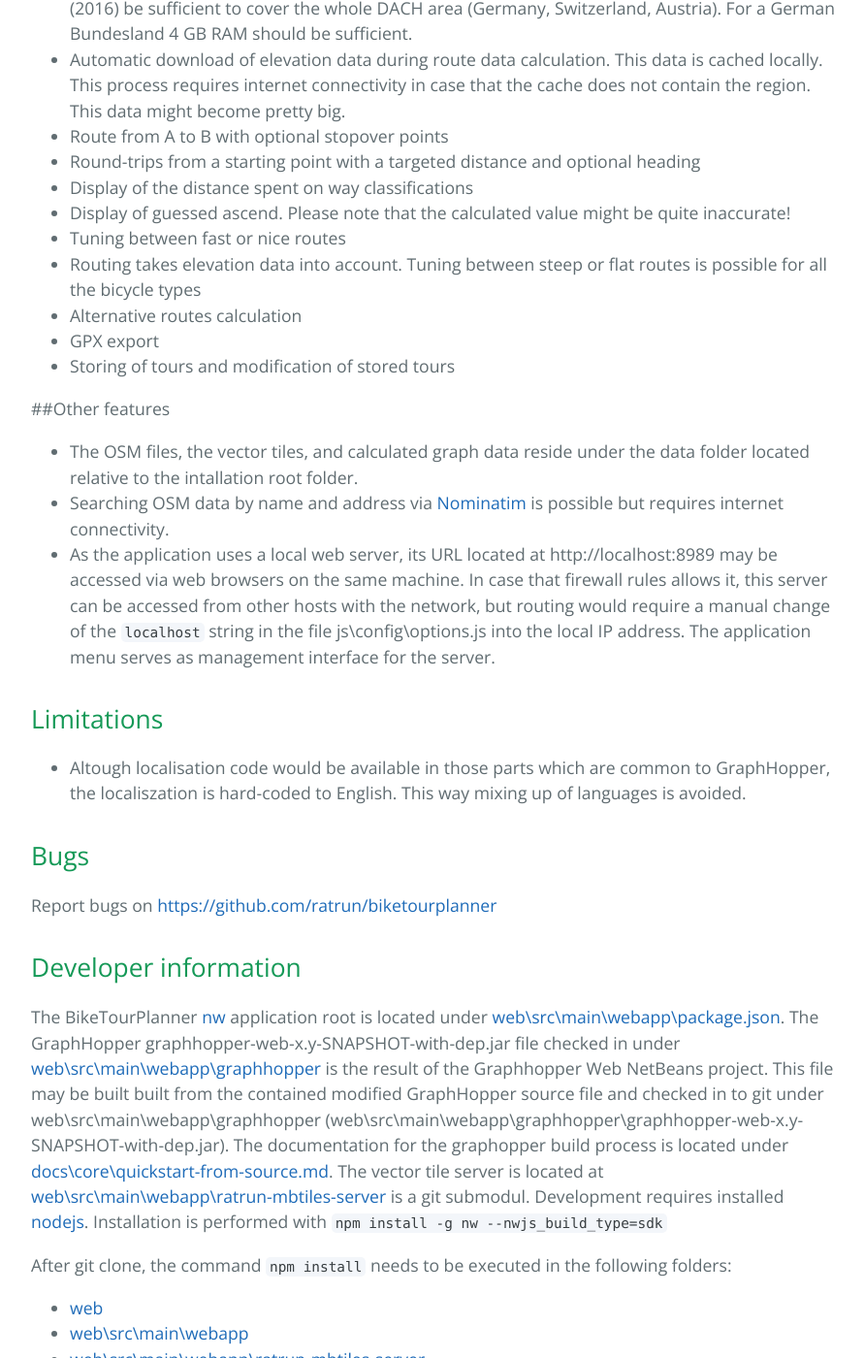
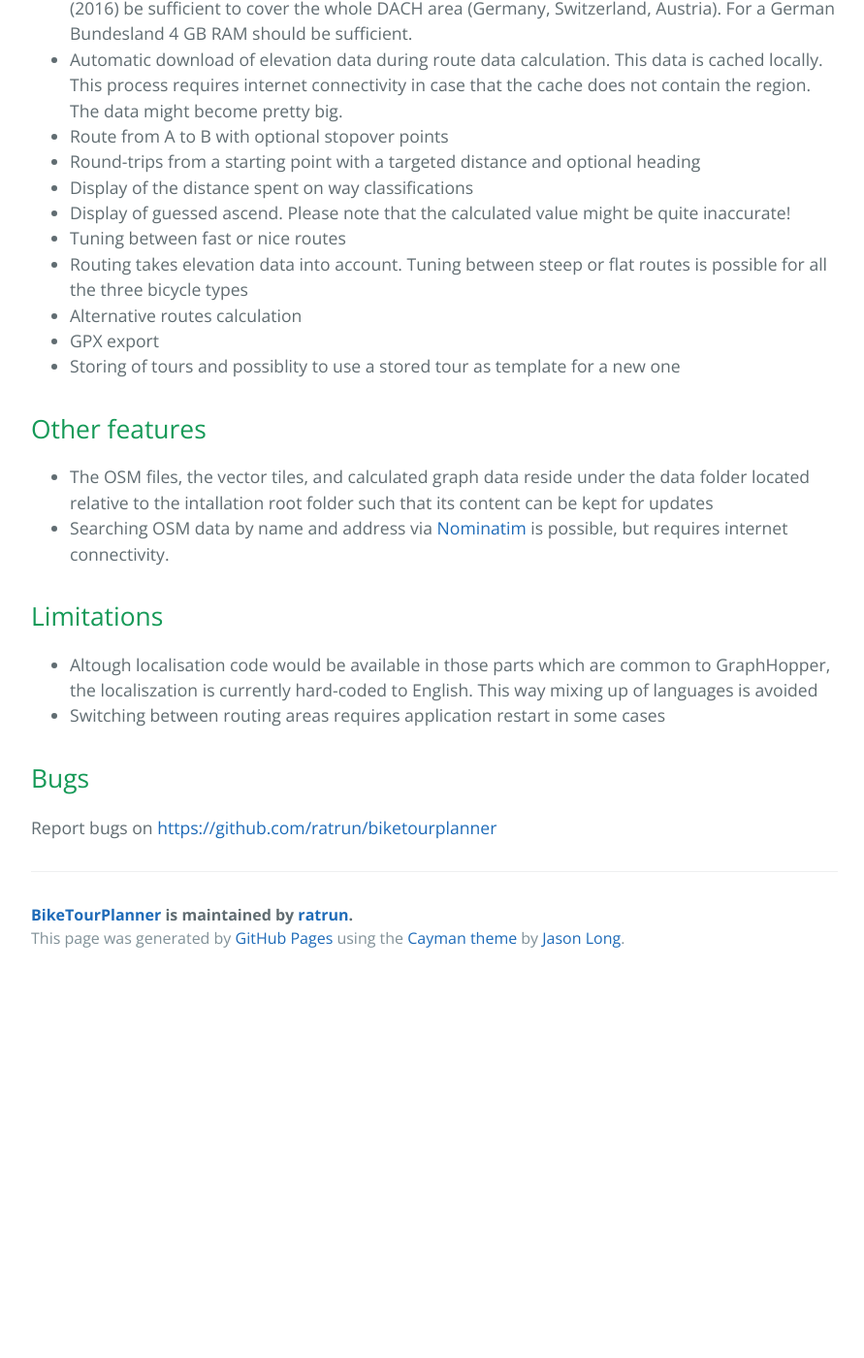
Before and after one commit to ratrun/BikeTourPlannerGHPages, a Jekyll site: the page built from index.md, in a window 1280 px wide and 1400 px high, scrolled down 2265 px. Shown: the whole window at 97% size, without its empty margins (192-1083 px from the left). Built offline with Jekyll 4.4.1, drawn with Linux system fonts in a browser that asks for light colours; after the commit the page ends 3276 px from its top, so only the background shows below that; some of the changed text lies outside the part shown.

Commit message:
Fix for broken links and deletion of parts which more interesting to developers.

```diff
--- a/_includes/page-header.html
+++ b/_includes/page-header.html
@@ -1,5 +1,5 @@
 <section class="page-header">
   <h1 class="project-name">{{ site.title }}</h1>
   <h2 class="project-tagline">{{ site.tagline }}</h2>
-  <a href="#" class="btn">View on GitHub</a>
+  <a href="https://github.com/ratrun/biketourplanner" class="btn">View on GitHub</a>
 </section>
--- a/index.md
+++ b/index.md
@@ -5,7 +5,7 @@
 # BikeTourPlanner
 
 BikeTourPlanner is an open source [nwjs](http://nwjs.io/) desktop application for offline planning of bicycle tours based on the [GraphHopper](https://github.com/graphhopper/graphhopper) routing engine.
-It allows the user to generate the routing data from [OpenStreetMap](http://www.openstreetmap.org/about) (OSM) data.
+It allows the user to generate routing data from [OpenStreetMap](http://www.openstreetmap.org/about)(OSM) data on demand.
 It uses offline maps which are provided by [OSM2VectorTiles](http://osm2vectortiles.org/about) and displayed using [Leaflet](https://github.com/mapbox/mapbox-gl-js) and [mapbox-gl-js](https://github.com/mapbox/mapbox-gl-js).
 BikeTourPlanner comes with an integrated local vector tile map server which uses [nodejs](https://nodejs.org/en/).
 BikeTourPlanner requires an installed Java 8 runtime.
@@ -29,64 +29,48 @@
 ## Map features
 * Integrated download possibility for the installation of OSM2VectorTiles map extracts.
 * Rendering of OSM bicycle route relations in four different colors, which are derived from the OSM `network` tag. Unpaved way segments show up as a dotted line
-* Bicycle specific point of interests:
-  * Logging with the possibility to show up OSM features
-  * Campsites with the possibility to show up OSM features
-  * Bicycle shops with the possibility to show up OSM features
-  * Alpine huts with the possibility to show up OSM features
-  * Hospitals with the possibility to show up OSM features
+* Display of bicycle specific point of interests, some with the possibility to show up OSM features
+  * Logging
+  * Campsites
+  * Bicycle
+  * Alpine huts
+  * Hospitals
   * Drinking water
   * Supermarkets
   * Restaurants
   * Fast food
   * Fuel
-* BikeTourPlanner comes with the bicycle specific rendering covering the Liechtenstein area to keep the package small.
-  It is possible to replace the contained two files with two files hosted on ??? in order to extend the bicycle specific
-  rendering to world wide coverage. This download would be about 1.4GB
+* BikeTourPlanner comes with bicycle specific route rendering and POIs covering the Liechtenstein area to keep the package small.
+  It is possible to replace two files with in order to extend the bicycle specific rendering to world wide coverage.
+  This download would be about 1.4GB. The two bigger replacement files are located at ??
 * Display of smoothed elevation profile
 * The usage of a map containing the whole planet is possible. Its size currently (2016) is about 56GB. Please do not try to download the whole planet via the menu, but rather use a web browser for downloading it.
 
 ## Routing features
 * Routing profiles are switchable between bicycle types commuting, mountainbike and racebike
 * OSM file download from [GeoFabric](http://download.geofabrik.de) can be started from the menu
-* Routing data is locally stored. Switching between the covered routing regions is possible via the menu
 * Calculation of routing data from *.pbf or *.osm OSM files. The duration for a calculation depends on the size of the OSM file and the covered area. Please note that calculation of the routing data is time consuming.
+* Routing data is locally cached. Switching between the covered routing regions is possible via the menu
 * The region size which can be handled mainly depends on the RAM. 8 GB RAM should currently (2016) be sufficient to cover the whole DACH area (Germany, Switzerland, Austria). For a German Bundesland 4 GB RAM should be sufficient.
-* Automatic download of elevation data during route data calculation. This data is cached locally. This process requires internet connectivity in case that the cache does not contain the region. This data might become pretty big.
+* Automatic download of elevation data during route data calculation. This data is cached locally. This process requires internet connectivity in case that the cache does not contain the region. The data might become pretty big.
 * Route from A to B with optional stopover points
 * Round-trips from a starting point with a targeted distance and optional heading
 * Display of the distance spent on way classifications
 * Display of guessed ascend. Please note that the calculated value might be quite inaccurate!
 * Tuning between fast or nice routes
-* Routing takes elevation data into account. Tuning between steep or flat routes is possible for all the bicycle types
+* Routing takes elevation data into account. Tuning between steep or flat routes is possible for all the three bicycle types
 * Alternative routes calculation
 * GPX export
-* Storing of tours and modification of stored tours
+* Storing of tours and possiblity to use a stored tour as template for a new one
 
-##Other features
-* The OSM files, the vector tiles, and calculated graph data reside under the data folder located relative to the intallation root folder.
-* Searching OSM data by name and address via [Nominatim](http://wiki.openstreetmap.org/wiki/Nominatim) is possible but requires internet connectivity.
-* As the application uses a local web server, its URL located at http://localhost:8989 may be accessed via web browsers on the same machine.
-  In case that firewall rules allows it, this server can be accessed from other hosts with the network, but routing would require a manual change
-  of the `localhost` string in the file js\config\options.js into the local IP address.
-  The application menu serves as management interface for the server.
+## Other features
+* The OSM files, the vector tiles, and calculated graph data reside under the data folder located relative to the intallation root folder such that its content can be kept for updates
+* Searching OSM data by name and address via [Nominatim](http://wiki.openstreetmap.org/wiki/Nominatim) is possible, but requires internet connectivity.
 
 ## Limitations
-* Altough localisation code would be available in those parts which are common to GraphHopper, the localiszation is hard-coded to English. This way mixing up of languages is avoided.
+* Altough localisation code would be available in those parts which are common to GraphHopper, the localiszation is currently hard-coded to English.
+  This way mixing up of languages is avoided
+* Switching between routing areas requires application restart in some cases
 
 ## Bugs
 Report bugs on [https://github.com/ratrun/biketourplanner](https://github.com/ratrun/biketourplanner/issues)
-
-## Developer information
-The BikeTourPlanner [nw](http://docs.nwjs.io/en/latest/) application root is located under [web\src\main\webapp\package.json](web\src\main\webapp\package.json).
-The GraphHopper graphhopper-web-x.y-SNAPSHOT-with-dep.jar file checked in under [web\src\main\webapp\graphhopper](web\src\main\webapp\graphhopper) is the result of the Graphhopper Web NetBeans project. This file may be built built from the contained modified GraphHopper source file and checked in to git under web\src\main\webapp\graphhopper (web\src\main\webapp\graphhopper\graphhopper-web-x.y-SNAPSHOT-with-dep.jar). The documentation for the graphopper build process is located under [docs\core\quickstart-from-source.md](docs\core\quickstart-from-source.md).
-The vector tile server is located at [web\src\main\webapp\ratrun-mbtiles-server](web\src\main\webapp\ratrun-mbtiles-server) is a git submodul.
-Development requires installed [nodejs](https://nodejs.org/en/). Installation is performed with `npm install -g nw --nwjs_build_type=sdk`
-
-After git clone, the command `npm install` needs to be executed in the following folders:
-
-* [web](web)
-* [web\src\main\webapp](web\src\main\webapp)
-* [web\src\main\webapp\ratrun-mbtiles-server](web\src\main\webapp\ratrun-mbtiles-server)
-
-The application is started by running [`nw`](http://nwjs.io/) from [web\src\main\webapp](web\src\main\webapp)
```
